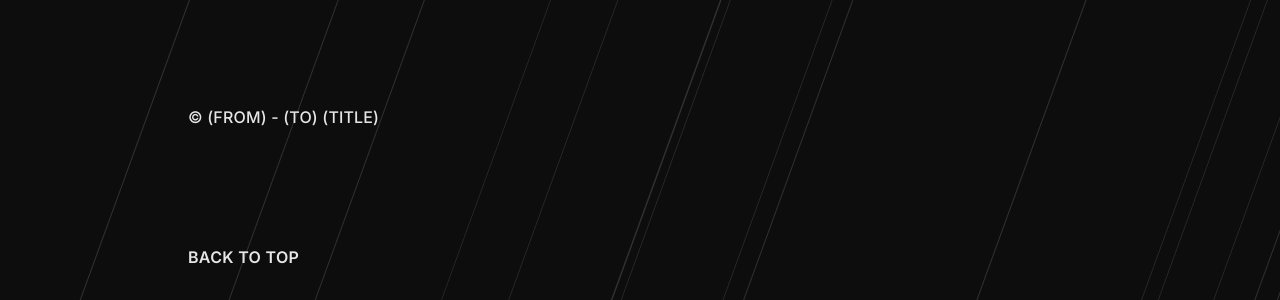
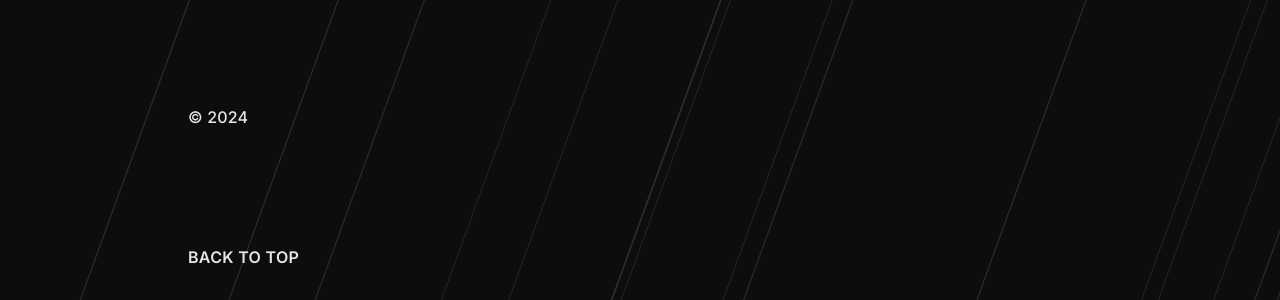
Before and after one commit to jingtianfeng/jekytrap, a Jekyll site: the page built from disclaimer.md, in a window 1280 px wide and 900 px high, scrolled down 4506 px. Shown: the part 517-817 px from the top of the window. Built offline with Jekyll 4.4.1, drawn with Linux system fonts in a browser that asks for light colours.

Commit message:
UPDATE _includes/comp-legal.html: restart

```diff
--- a/_includes/comp-legal.html
+++ b/_includes/comp-legal.html
@@ -1,7 +1,7 @@
 <div class=""
-     style="max-width: 280px;">
-    <div class=""
-         style="max-width: 280px;">
-        © (FROM) - (TO) {{ site.title }}
-    </div>
+     style="max-width: 588px;">
+    <p class=""
+       style="max-width: 280px;">
+        © {{ site.time | date: "%Y" }}
+    </p>
 </div>
```
